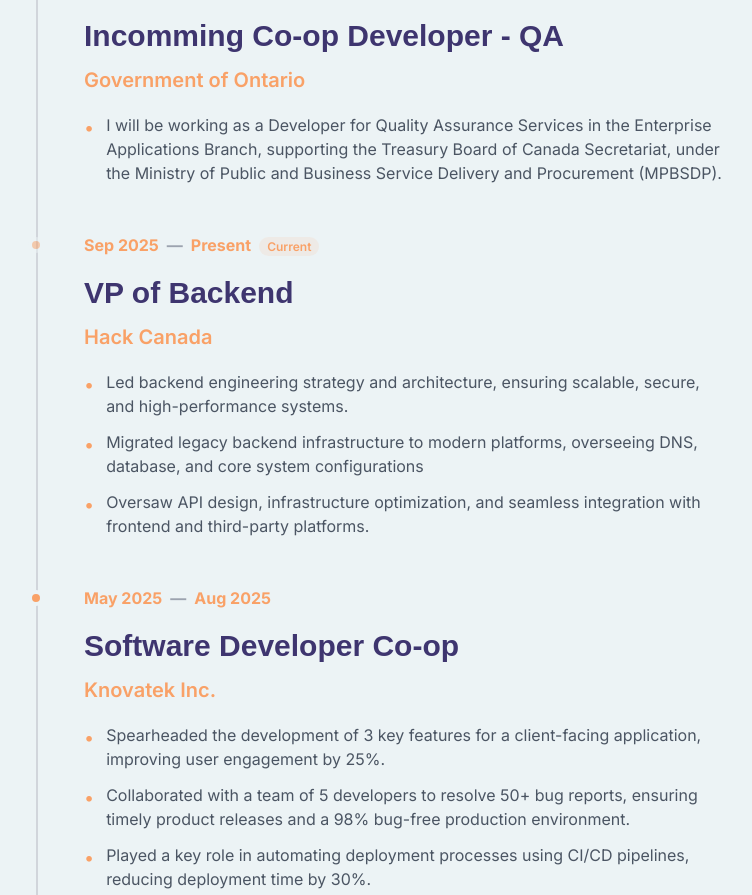
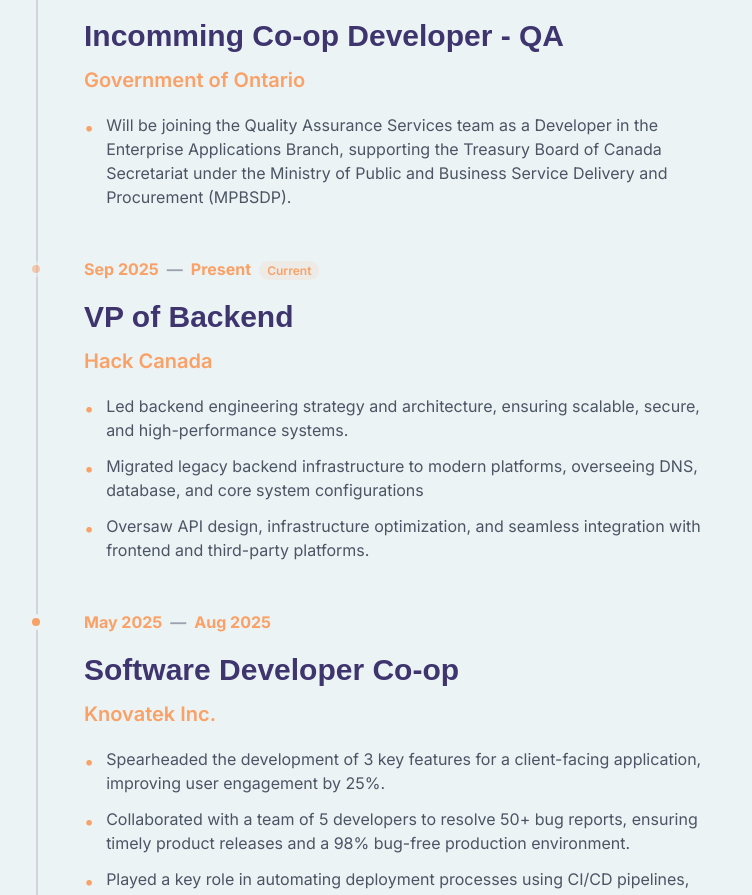
Before and after one commit to sohelshekhIn/Portfolio-Site, a Next.js app: page / in a window 1280 px wide. Shown: the part 2568-3463 px from the top of the page, without its empty margins (260-1012 px from the left). Built offline with nearby package versions, Linux system fonts and the light colour scheme; a web font is replaced by a local one.

Commit message:
refactor: update job description for Quality Assurance Services role in Work component
- Revised the description for the Developer position in the Quality Assurance Services team to improve clarity and conciseness.
- Enhanced the overall presentation of work experiences in the component.

```diff
--- a/components/Work.tsx
+++ b/components/Work.tsx
@@ -274,7 +274,7 @@
     startDate: "Jan 2026",
     endDate: "Apr 2026",
     description: [
-      "I will be working as a Developer for Quality Assurance Services in the Enterprise Applications Branch, supporting the Treasury Board of Canada Secretariat, under the Ministry of Public and Business Service Delivery and Procurement (MPBSDP).",
+      "Will be joining the Quality Assurance Services team as a Developer in the Enterprise Applications Branch, supporting the Treasury Board of Canada Secretariat under the Ministry of Public and Business Service Delivery and Procurement (MPBSDP).",
     ],
   },
   {
```
